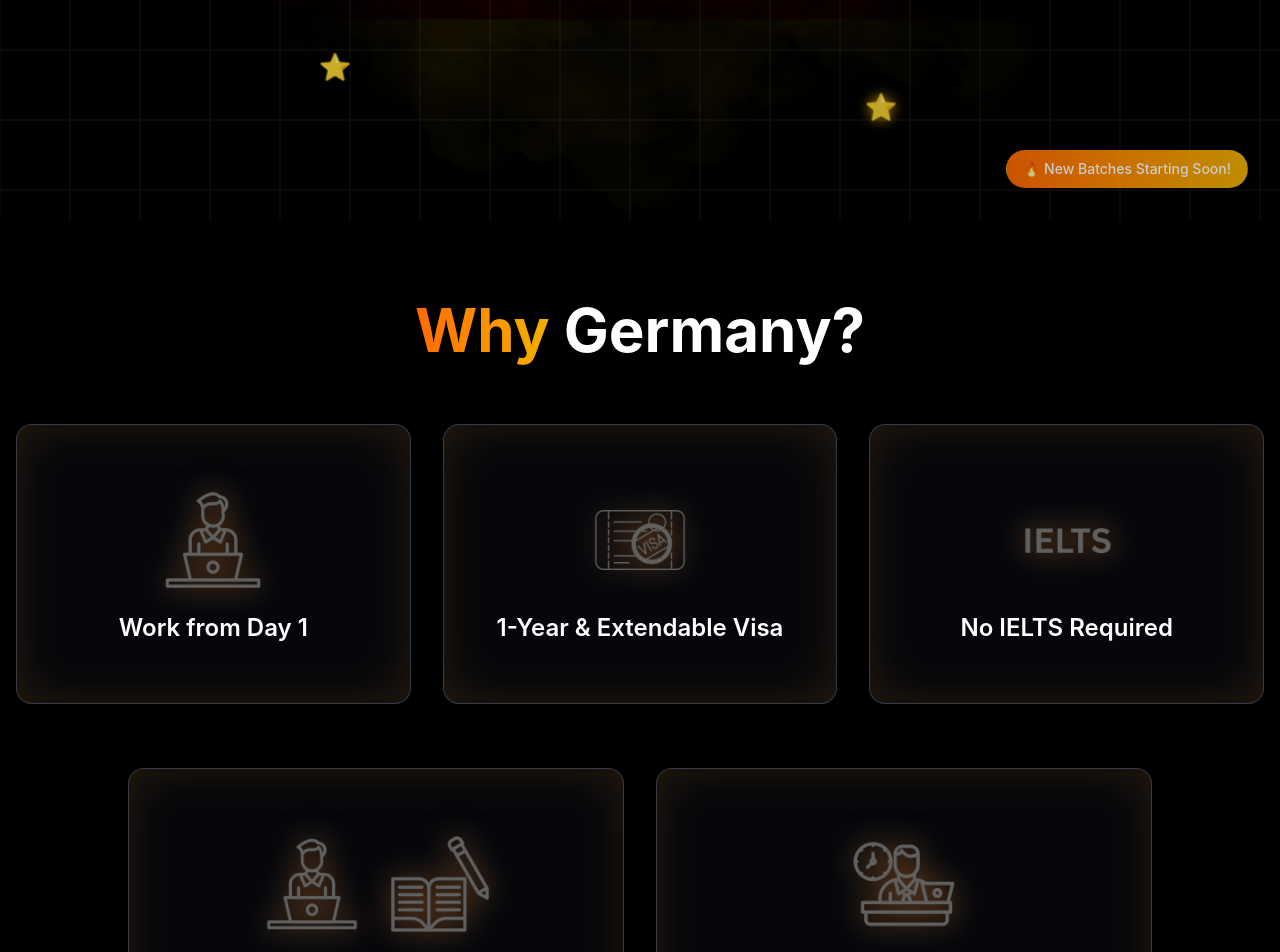
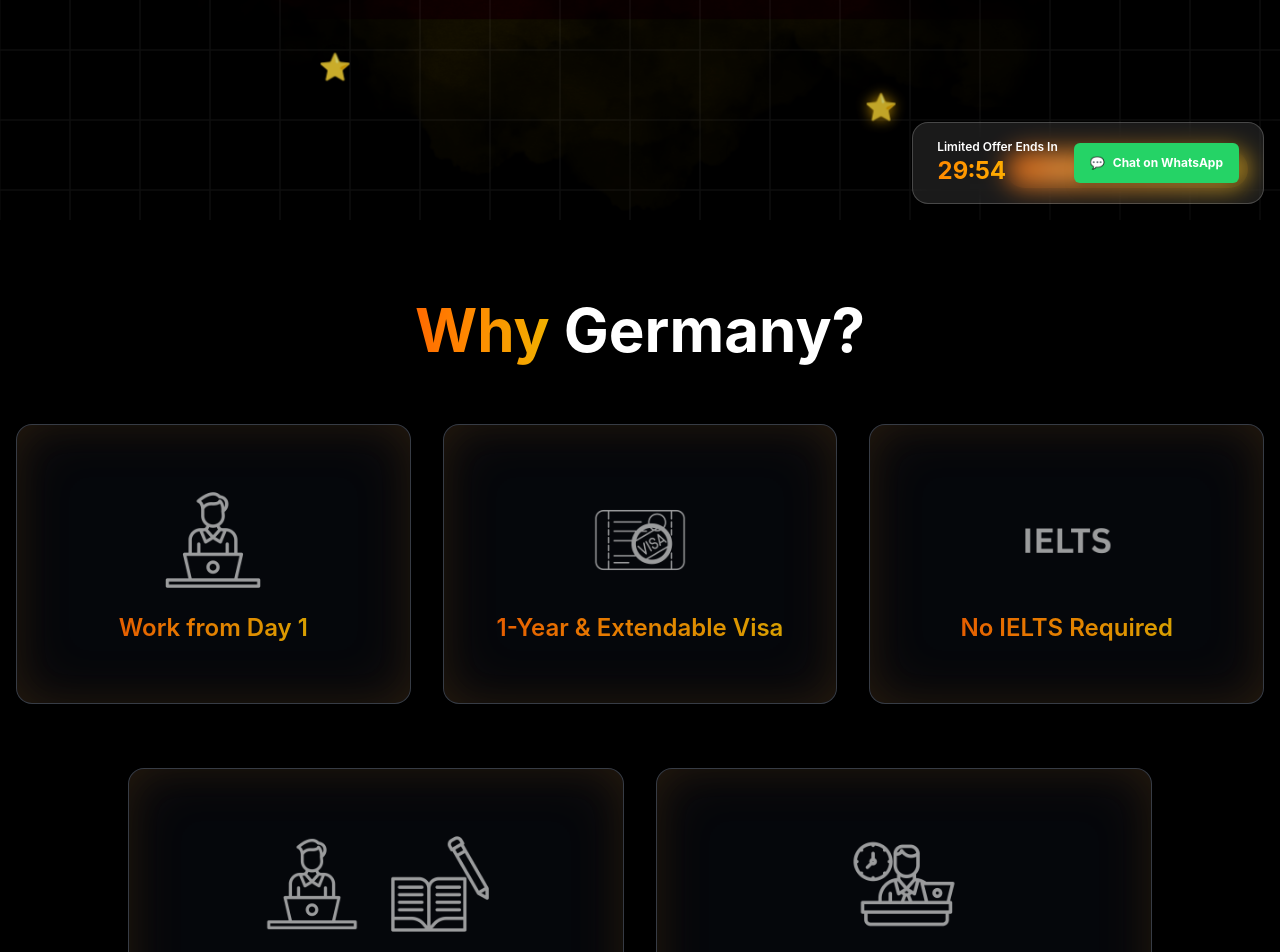
Before and after one commit to I-am-Azhar/Vision-Client, a React (Vite) app: page / in a window 1280 px wide. Shown: the part 580-1532 px from the top of the page. Built offline with nearby package versions, Linux system fonts and the light colour scheme.

Commit message:
Add Sticky Offer Bar component and enhance WhatsApp button interactions

```diff
--- a/src/App.jsx
+++ b/src/App.jsx
@@ -7,6 +7,7 @@ import Testimonials from './components/sections/Testimonials'
 import HeroCTA from './components/sections/HeroCTA'
 import Footer from './components/sections/Footer'
 import Squares from './components/ui/Squares'
+import StickyOfferBar from './components/StickyOfferBar'
 import { useLenis } from './lib/useLenis'
 
 function App() {
@@ -78,6 +79,9 @@ function App() {
       <Footer />
 
       </div>
+
+      {/* Sticky Offer Bar - Mobile Only */}
+      <StickyOfferBar />
     </div>
   )
 }
--- /dev/null
+++ b/src/components/StickyOfferBar.jsx
@@ -0,0 +1,168 @@
+import { useState, useEffect } from 'react';
+import { Button } from './ui/button';
+
+function StickyOfferBar() {
+  const [timeLeft, setTimeLeft] = useState('');
+  const [isVisible, setIsVisible] = useState(false);
+  const [shouldAnimate, setShouldAnimate] = useState(false);
+  const [shouldPulse, setShouldPulse] = useState(false);
+  const [shouldJerk, setShouldJerk] = useState(false);
+
+  useEffect(() => {
+    const getDeadline = () => {
+      const stored = localStorage.getItem('offerDeadline');
+      if (stored) {
+        return parseInt(stored);
+      }
+      const deadline = Date.now() + 30 * 60 * 1000; // 30 minutes from now
+      localStorage.setItem('offerDeadline', deadline.toString());
+      return deadline;
+    };
+
+    const calculateTimeLeft = () => {
+      const deadline = getDeadline();
+      const now = Date.now();
+      const difference = deadline - now;
+
+      if (difference <= 0) {
+        setTimeLeft('00:00');
+        return;
+      }
+
+      // Calculate minutes and seconds from milliseconds
+      const minutes = Math.floor(difference / (1000 * 60));
+      const seconds = Math.floor((difference % (1000 * 60)) / 1000);
+
+      const formattedMinutes = minutes.toString().padStart(2, '0');
+      const formattedSeconds = seconds.toString().padStart(2, '0');
+
+      setTimeLeft(`${formattedMinutes}:${formattedSeconds}`);
+    };
+
+    // Calculate immediately
+    calculateTimeLeft();
+
+    // Update every second
+    const interval = setInterval(calculateTimeLeft, 1000);
+
+    return () => clearInterval(interval);
+  }, []);
+
+  useEffect(() => {
+    // Show the sticky bar after 5 seconds
+    const timer = setTimeout(() => {
+      setIsVisible(true);
+    }, 5000);
+
+    return () => clearTimeout(timer);
+  }, []);
+
+  useEffect(() => {
+    if (isVisible) {
+      // Trigger animation after component is visible
+      const animationTimer = setTimeout(() => {
+        setShouldAnimate(true);
+      }, 50);
+
+      // Start pulsing after 2 seconds
+      const pulseTimer = setTimeout(() => {
+        setShouldPulse(true);
+      }, 2500);
+
+      return () => {
+        clearTimeout(animationTimer);
+        clearTimeout(pulseTimer);
+      };
+    }
+  }, [isVisible]);
+
+  useEffect(() => {
+    if (shouldPulse) {
+      // Trigger jerk animation after pulse starts, then every 3 seconds
+      const jerkOnce = setTimeout(() => {
+        setShouldJerk(true);
+        setTimeout(() => setShouldJerk(false), 800); // Reset after animation completes
+      }, 3000);
+
+      const jerkInterval = setInterval(() => {
+        setShouldJerk(true);
+        setTimeout(() => setShouldJerk(false), 800);
+      }, 3000);
+
+      return () => {
+        clearTimeout(jerkOnce);
+        clearInterval(jerkInterval);
+      };
+    }
+  }, [shouldPulse]);
+
+  return (
+    <>
+      {/* Mobile Version */}
+      <div className={`fixed bottom-4 left-4 right-4 z-[100] md:hidden backdrop-blur-md bg-white/10 border border-white/20 shadow-2xl rounded-2xl transition-all duration-700 ease-out ${!isVisible ? 'translate-y-full opacity-0' : shouldAnimate ? 'translate-y-0 opacity-100' : 'translate-y-full opacity-0'} ${shouldPulse ? 'animate-scale-pulse' : ''}`}>
+        <div className="flex items-center justify-between px-4 py-3 gap-2">
+          {/* Timer Text */}
+          <div className="flex flex-col flex-1">
+            <span className="text-[10px] font-semibold text-white">
+              Limited Offer Ends In
+            </span>
+            <span className="text-lg font-bold text-transparent bg-clip-text bg-gradient-to-r from-orange-400 to-yellow-400 tabular-nums">
+              {timeLeft}
+            </span>
+          </div>
+
+          {/* WhatsApp Button */}
+          <Button
+            size="sm"
+            className={`bg-[#25D366] hover:bg-[#20BA5A] text-white font-bold px-3 py-2 text-xs whitespace-nowrap shadow-lg ${shouldJerk ? 'animate-random-jerk' : ''}`}
+            asChild
+          >
+            <a
+              href="https://wa.me/919059053439?text=Hi!%20I%20saw%20the%20limited%20offer%20and%20I%27m%20interested%20in%20getting%20started."
+              target="_blank"
+              rel="noopener noreferrer"
+              className="flex items-center gap-1.5"
+            >
+              <span>💬</span>
+              <span>Chat on WhatsApp</span>
+            </a>
+          </Button>
+        </div>
+      </div>
+
+      {/* Desktop Version */}
+      <div className={`md:flex hidden fixed bottom-4 right-4 z-[100] backdrop-blur-md bg-white/10 border border-white/20 shadow-2xl rounded-2xl transition-all duration-700 ease-out ${!isVisible ? 'translate-y-full opacity-0' : shouldAnimate ? 'translate-y-0 opacity-100' : 'translate-y-full opacity-0'} ${shouldPulse ? 'animate-scale-pulse' : ''}`}>
+        <div className="flex items-center justify-between px-6 py-4 gap-4">
+          {/* Timer Text */}
+          <div className="flex flex-col">
+            <span className="text-xs font-semibold text-white">
+              Limited Offer Ends In
+            </span>
+            <span className="text-2xl font-bold text-transparent bg-clip-text bg-gradient-to-r from-orange-400 to-yellow-400 tabular-nums">
+              {timeLeft}
+            </span>
+          </div>
+
+          {/* WhatsApp Button */}
+          <Button
+            size="sm"
+            className={`bg-[#25D366] hover:bg-[#20BA5A] text-white font-bold px-4 py-2.5 text-xs whitespace-nowrap shadow-lg ${shouldJerk ? 'animate-random-jerk' : ''}`}
+            asChild
+          >
+            <a
+              href="https://wa.me/919059053439?text=Hi!%20I%20saw%20the%20limited%20offer%20and%20I%27m%20interested%20in%20getting%20started."
+              target="_blank"
+              rel="noopener noreferrer"
+              className="flex items-center gap-2"
+            >
+              <span>💬</span>
+              <span>Chat on WhatsApp</span>
+            </a>
+          </Button>
+        </div>
+      </div>
+    </>
+  );
+}
+
+export default StickyOfferBar;
--- a/src/components/sections/Hero.jsx
+++ b/src/components/sections/Hero.jsx
@@ -104,15 +104,21 @@ function Hero() {
             variant="default"
             size="sm"
             className="w-auto sm:w-auto sm:h-14 h-10 sm:px-6 px-3 sm:py-3 py-2 text-xs sm:text-base font-semibold"
+            asChild
           >
-            Chat On WhatsApp
+            <a href="https://wa.me/919059053439?text=Hello!%20I%20want%20to%20know%20more%20about%20working%20and%20studying%20in%20Germany." target="_blank" rel="noopener noreferrer">
+              Chat On WhatsApp
+            </a>
           </Button>
           <Button
             variant="outline"
             size="sm"
             className="w-auto sm:w-auto sm:h-14 h-10 sm:px-6 px-3 sm:py-3 py-2 text-xs sm:text-base font-semibold"
+            asChild
           >
-            Check Your Eligibility →
+            <a href="https://wa.me/919059053439?text=Hello!%20I%20want%20to%20check%20my%20eligibility%20for%20studying%20and%20working%20in%20Germany." target="_blank" rel="noopener noreferrer">
+              Check Your Eligibility →
+            </a>
           </Button>
         </motion.div>
       </motion.div>
--- a/src/components/sections/HeroCTA.jsx
+++ b/src/components/sections/HeroCTA.jsx
@@ -125,9 +125,12 @@ function HeroCTA() {
             <Button
               variant="default"
               size="lg"
-              className="min-w-[280px] h-16 text-lg font-bold bg-gradient-to-r from-green-500 to-emerald-600 hover:from-green-600 hover:to-emerald-700 shadow-[0_0_30px_rgba(34,197,94,0.5)] hover:shadow-[0_0_40px_rgba(34,197,94,0.7)] transition-all duration-300"
+              className="min-w-[200px] md:min-w-[280px] h-12 md:h-16 text-base md:text-lg font-bold bg-gradient-to-r from-green-500 to-emerald-600 hover:from-green-600 hover:to-emerald-700 shadow-[0_0_30px_rgba(34,197,94,0.5)] hover:shadow-[0_0_40px_rgba(34,197,94,0.7)] transition-all duration-300"
+              asChild
             >
-              🟢 Chat on WhatsApp Now
+              <a href="https://wa.me/919059053439?text=I%27m%20ready%20to%20start%20my%20journey%20to%20Germany!%20How%20can%20we%20begin?" target="_blank" rel="noopener noreferrer">
+                🟢 Chat on WhatsApp Now
+              </a>
             </Button>
           </div>
         </ScrollFade>
--- a/src/components/sections/WhyGermany.jsx
+++ b/src/components/sections/WhyGermany.jsx
@@ -99,12 +99,13 @@ function WhyGermany() {
                     <img
                       src={benefit.icon}
                       alt={benefit.title}
-                      className="w-full h-full object-contain brightness-[0.4] contrast-125 drop-shadow-[0_0_15px_rgba(251,146,60,0.6)]"
+                      className="w-full h-full object-contain brightness-[0.6]"
+                      style={{ mixBlendMode: 'screen' }}
                     />
                   </div>
 
                   {/* Title - Below icon on mobile, bottom on desktop */}
-                  <h3 className="text-center text-sm md:text-lg lg:text-xl xl:text-2xl font-semibold text-white flex-none">
+                  <h3 className="text-center text-sm md:text-lg lg:text-xl xl:text-2xl font-semibold text-transparent bg-clip-text bg-gradient-to-r from-orange-500 to-yellow-500 flex-none brightness-[0.9]">
                     {benefit.title}
                   </h3>
                 </div>
@@ -138,10 +139,11 @@ function WhyGermany() {
                     <img
                       src={benefit.icon}
                       alt={benefit.title}
-                      className="w-full h-full object-contain brightness-[0.4] contrast-125 drop-shadow-[0_0_15px_rgba(251,146,60,0.6)]"
+                      className="w-full h-full object-contain brightness-[0.6]"
+                      style={{ mixBlendMode: 'screen' }}
                     />
                   </div>
-                  <h3 className="text-center text-xl xl:text-2xl font-semibold text-white flex-none">
+                  <h3 className="text-center text-xl xl:text-2xl font-semibold text-transparent bg-clip-text bg-gradient-to-r from-orange-500 to-yellow-500 flex-none brightness-[0.9]">
                     {benefit.title}
                   </h3>
                 </div>
@@ -179,10 +181,11 @@ function WhyGermany() {
                     <img
                       src={benefit.icon}
                       alt={benefit.title}
-                      className="w-full h-full object-contain brightness-[0.4] contrast-125 drop-shadow-[0_0_15px_rgba(251,146,60,0.6)]"
+                      className="w-full h-full object-contain brightness-[0.6]"
+                      style={{ mixBlendMode: 'screen' }}
                     />
                   </div>
-                  <h3 className="text-center text-sm font-semibold text-white flex-none">
+                  <h3 className="text-center text-sm font-semibold text-transparent bg-clip-text bg-gradient-to-r from-orange-500 to-yellow-500 flex-none brightness-[0.9]">
                     {benefit.title}
                   </h3>
                 </div>
@@ -223,14 +226,16 @@ function WhyGermany() {
                           <img
                             src={benefit.icon}
                             alt={`${benefit.title} - option 1`}
-                            className="w-full h-full object-contain brightness-[0.4] contrast-125 drop-shadow-[0_0_15px_rgba(251,146,60,0.6)]"
+                            className="w-full h-full object-contain brightness-[0.6]"
+                      style={{ mixBlendMode: 'screen' }}
                           />
                         </div>
                         <div className="w-24 h-24 lg:w-28 lg:h-32 flex items-center justify-center">
                           <img
                             src={benefit.icon2}
                             alt={`${benefit.title} - option 2`}
-                            className="w-full h-full object-contain brightness-[0.4] contrast-125 drop-shadow-[0_0_15px_rgba(251,146,60,0.6)]"
+                            className="w-full h-full object-contain brightness-[0.6]"
+                      style={{ mixBlendMode: 'screen' }}
                           />
                         </div>
                       </div>
@@ -239,7 +244,8 @@ function WhyGermany() {
                         <img
                           src={benefit.icon2}
                           alt={benefit.title}
-                          className="w-full h-full object-contain brightness-[0.4] contrast-125 drop-shadow-[0_0_15px_rgba(251,146,60,0.6)]"
+                          className="w-full h-full object-contain brightness-[0.6]"
+                      style={{ mixBlendMode: 'screen' }}
                         />
                       </div>
                     </>
@@ -248,13 +254,13 @@ function WhyGermany() {
                       <img
                         src={benefit.icon}
                         alt={benefit.title}
-                        className="w-full h-full object-contain brightness-[0.4] contrast-125 drop-shadow-[0_0_15px_rgba(251,146,60,0.6)]"
+                        className="w-full h-full object-contain drop-shadow-[0_0_15px_rgba(251,146,60,0.6)]"
                       />
                     </div>
                   )}
 
                   {/* Title - Below icon on mobile, bottom on desktop */}
-                  <h3 className="text-center text-sm md:text-lg lg:text-xl xl:text-2xl font-semibold text-white flex-none">
+                  <h3 className="text-center text-sm md:text-lg lg:text-xl xl:text-2xl font-semibold text-transparent bg-clip-text bg-gradient-to-r from-orange-500 to-yellow-500 flex-none brightness-[0.9]">
                     {benefit.title}
                   </h3>
                 </div>
@@ -288,12 +294,13 @@ function WhyGermany() {
                     <img
                       src={benefit.icon}
                       alt={benefit.title}
-                      className="w-full h-full object-contain brightness-[0.4] contrast-125 drop-shadow-[0_0_15px_rgba(251,146,60,0.6)]"
+                      className="w-full h-full object-contain brightness-[0.6]"
+                      style={{ mixBlendMode: 'screen' }}
                     />
                   </div>
 
                   {/* Title - Below icon on mobile, bottom on desktop */}
-                  <h3 className="text-center text-xl xl:text-2xl font-semibold text-white flex-none">
+                  <h3 className="text-center text-xl xl:text-2xl font-semibold text-transparent bg-clip-text bg-gradient-to-r from-orange-500 to-yellow-500 flex-none brightness-[0.9]">
                     {benefit.title}
                   </h3>
                 </div>
@@ -307,9 +314,14 @@ function WhyGermany() {
         {/* WhatsApp CTA Button */}
         <ScrollFade delay={0}>
           <div className="flex justify-center mt-12">
-            <button className="w-full sm:w-auto px-6 py-3 md:px-8 md:py-4 text-base md:text-lg font-semibold text-white bg-green-600 hover:bg-green-700 rounded-lg transition-colors duration-200 shadow-lg">
+            <a
+              href="https://wa.me/919059053439?text=Hi!%20I%27d%20like%20to%20get%20a%20free%20consultation%20about%20studying%20and%20working%20in%20Germany."
+              target="_blank"
+              rel="noopener noreferrer"
+              className="inline-block w-full sm:w-auto px-6 py-3 md:px-8 md:py-4 text-base md:text-lg font-semibold text-white bg-green-600 hover:bg-green-700 rounded-lg transition-colors duration-200 shadow-lg text-center"
+            >
               💬 Get Free Consultation on WhatsApp
-            </button>
+            </a>
           </div>
         </ScrollFade>
       </div>
--- a/src/components/ui/GlareHover.css
+++ b/src/components/ui/GlareHover.css
@@ -14,6 +14,7 @@
   content: '';
   position: absolute;
   inset: 0;
+  pointer-events: none;
   background: linear-gradient(
     var(--gh-angle),
     hsla(0, 0%, 0%, 0) 60%,
```
Also changed, not shown: src/components/sections/LearnGerman.jsx (+6 -5 lines), src/components/sections/StudyWorkOpportunities.jsx (+7 -2 lines), src/index.css (+42 -0 lines).
